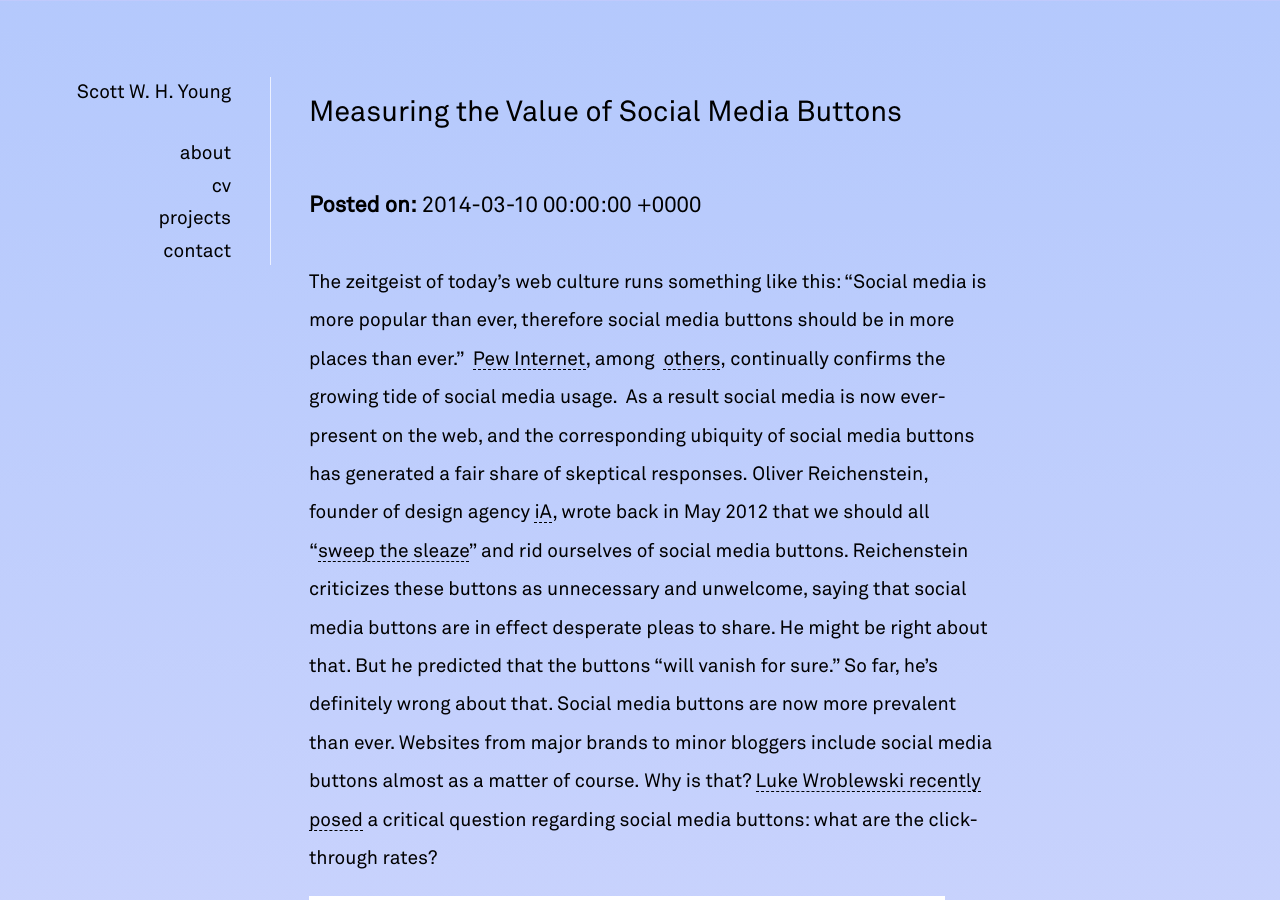
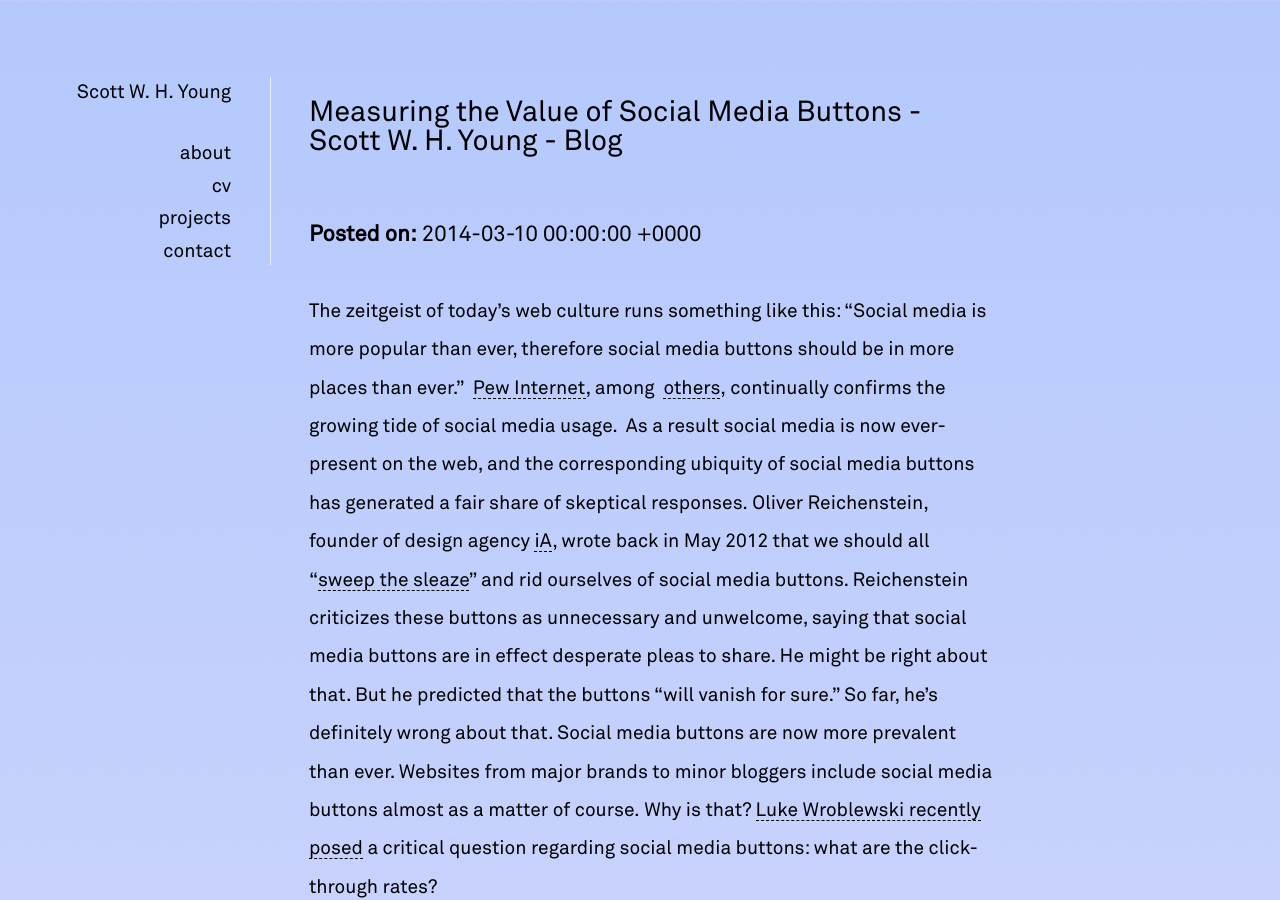
Before and after one commit to swyoung/swyoung.github.io, a Jekyll site: the page built from _posts/2014-03-10-measuring-value-of-social-media-buttons.md, in a window 1280 px wide and 900 px high. Built offline with Jekyll 4.4.1, drawn with Linux system fonts in a browser that asks for light colours; nearby versions of some CDN libraries; a style sheet for code colours, icons or effects is not loaded.

Commit message:
Update 2014-03-10-measuring-value-of-social-media-buttons.md

```diff
--- a/_posts/2014-03-10-measuring-value-of-social-media-buttons.md
+++ b/_posts/2014-03-10-measuring-value-of-social-media-buttons.md
@@ -1,7 +1,8 @@
 ---
 layout: post
 usehighlight: false
-title: Measuring the Value of Social Media Buttons
+title: Measuring the Value of Social Media Buttons - Scott W. H. Young - Blog
+description: A post discussing web traffic to a library website via social media buttons
 date: 2014-03-10
 ---
 
```
